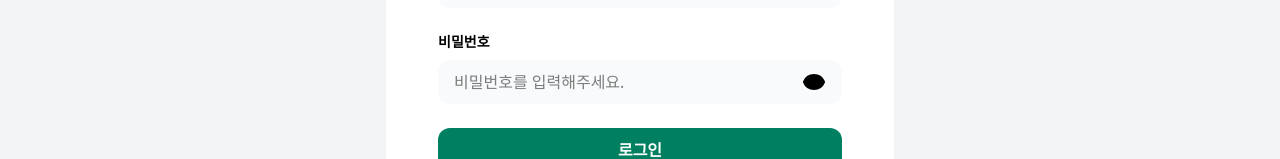
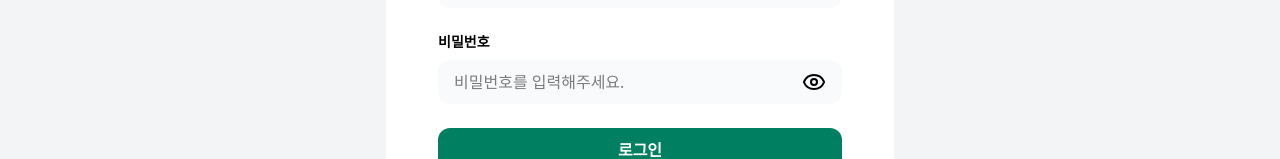
Before and after one commit to we-write/frontend, a Next.js app: page /auths/signin in a window 1280 px wide. Both pictures are taken after a click on the button "비밀번호 토글 버튼". Shown: the part 348-507 px from the top of the page. Built offline with nearby package versions, Linux system fonts and the light colour scheme; no server answers; a web font is replaced by a local one.

Commit message:
fix: 비밀번호 토글 버튼 aria-label 수정

```diff
--- a/src/app/auths/signin/_components/SignInForm.tsx
+++ b/src/app/auths/signin/_components/SignInForm.tsx
@@ -40,13 +40,14 @@ const SignInForm = () => {
         suffixIcon={
           <button
             type="button"
+            aria-label="비밀번호 토글 버튼"
             className="flex items-center justify-center"
             onClick={toggleIsShowPassword}
           >
             {isShowPassword ? (
-              <Eye aria-label="show password" fill="currentColor" />
+              <Eye aria-hidden="true" />
             ) : (
-              <EyeOff aria-label="hide password" fill="currentColor" />
+              <EyeOff aria-hidden="true" />
             )}
           </button>
         }
```
